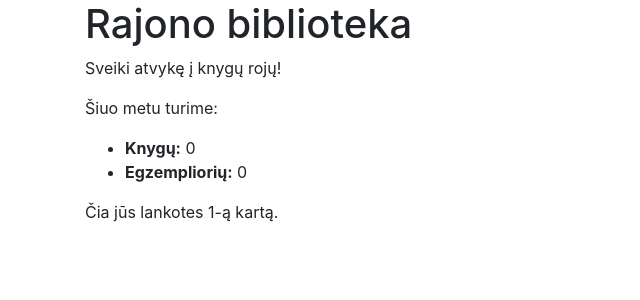
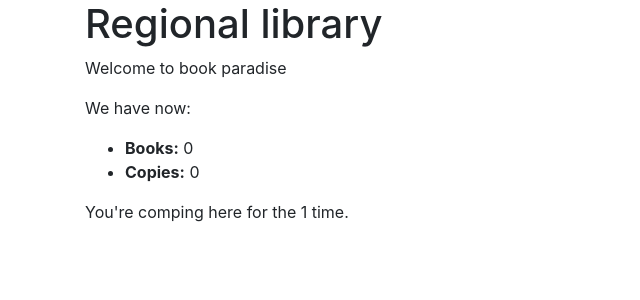
Before and after one commit to Kanteliukas/Django_paskaitos_biblioteka, a Django app: page / in a window 1280 px wide. Shown: the part 56-356 px from the top of the page, without its empty margins (0-640 px from the left). Run offline with Django 3.2, Linux system fonts and the light colour scheme; data that the repository does not hold is empty; parts of the project's set-up code (start-up, migrations or seed data) failed here and were passed over; some libraries are stand-ins or nearby versions.

Commit message:
a few more translations

```diff
--- a/mysite/library/templates/base.html
+++ b/mysite/library/templates/base.html
@@ -49,7 +49,6 @@
                 {{ lang.1 }}</options>
               {% endfor %}
             </select>
-            {% comment %} <button type="submit" class="btn btn-outline-primary">{% trans "GO" %}</button> {% endcomment %}
           </form>
         </div>
       </div>
--- a/mysite/library/templates/index.html
+++ b/mysite/library/templates/index.html
@@ -1,17 +1,17 @@
 {% extends "base.html" %}
-
+{% load i18n %}
 {% block content %}
-  <h1>Rajono biblioteka</h1>
-  <p>Sveiki atvykę į knygų rojų!</p>
-  <p>Šiuo metu turime:</p>
+  <h1>{% trans "regional library"|capfirst %}</h1>
+  <p>{% blocktrans %}Welcome to book paradise{% endblocktrans %}</p>
+  <p>{% trans "we have now"|capfirst %}:</p>
   <ul>
     {# some text #}
-    <li><strong>Knygų:</strong> {{ num_books }}</li>
-    <li><strong>Egzempliorių:</strong> {{ num_instances }}</li>
+    <li><strong>{% trans "books"|capfirst %}:</strong> {{ num_books }}</li>
+    <li><strong>{% trans "copies"|capfirst %}:</strong> {{ num_instances }}</li>
     {% comment 'comment_name' %}
-    <li><strong>Laisvų egzempliorių:</strong> {{ num_instances_available }}</li>
-    <li><strong>Autorių:</strong> {{ num_authors }}</li>
+    <li><strong>{% trans "available copies"|capfirst %}:</strong> {{ num_instances_available }}</li>
+    <li><strong>{% trans "authors" %}:</strong> {{ num_authors }}</li>
     {% endcomment %}
   </ul>
-  <p>Čia jūs lankotes {{ num_visits }}-ą kartą.</p>
+  <p>{% blocktrans %}You're comping here for the {{ num_visits }} time.{% endblocktrans %}</p>
 {% endblock %}
```
Also changed, not shown: mysite/library/locale/lt/LC_MESSAGES/django.po, mysite/user_profile/locale/lt/LC_MESSAGES/django.po, 1 other file.
